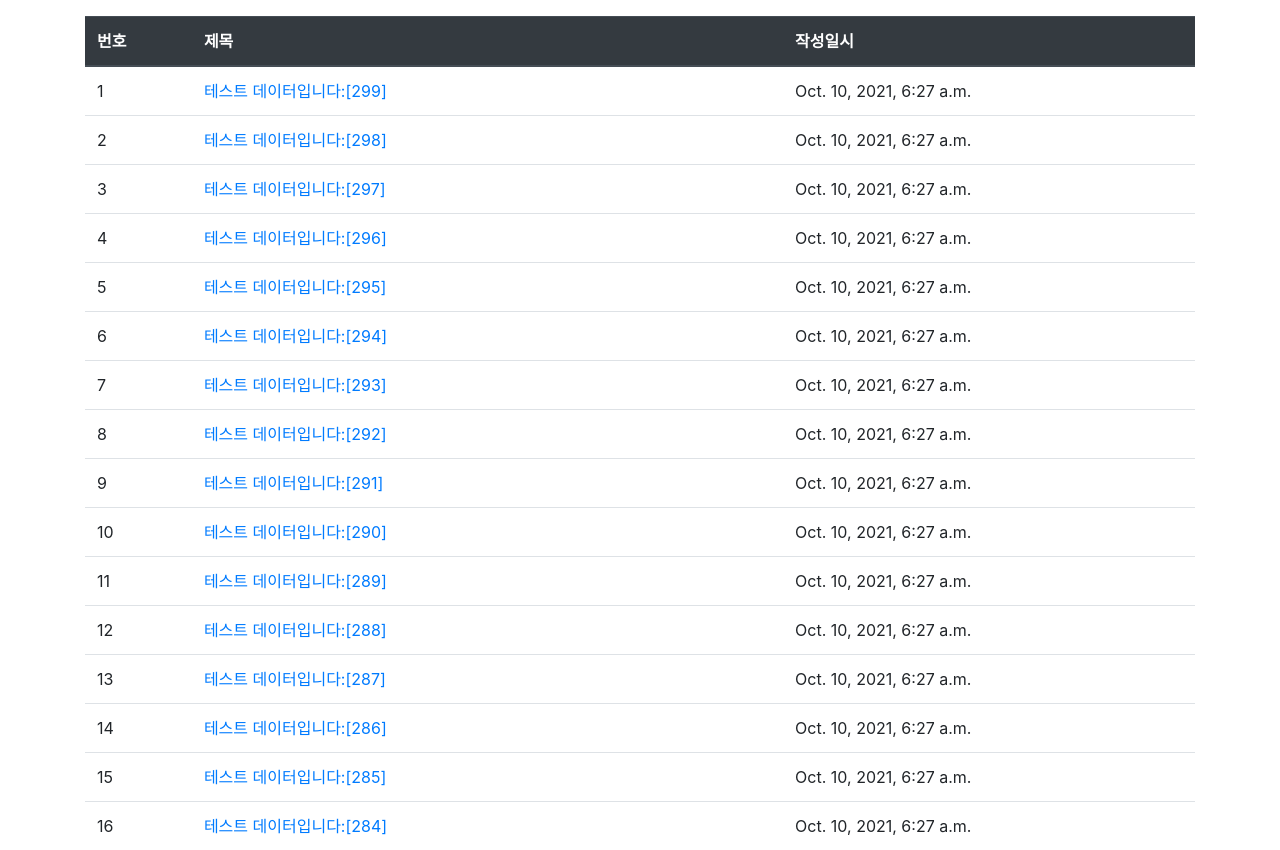
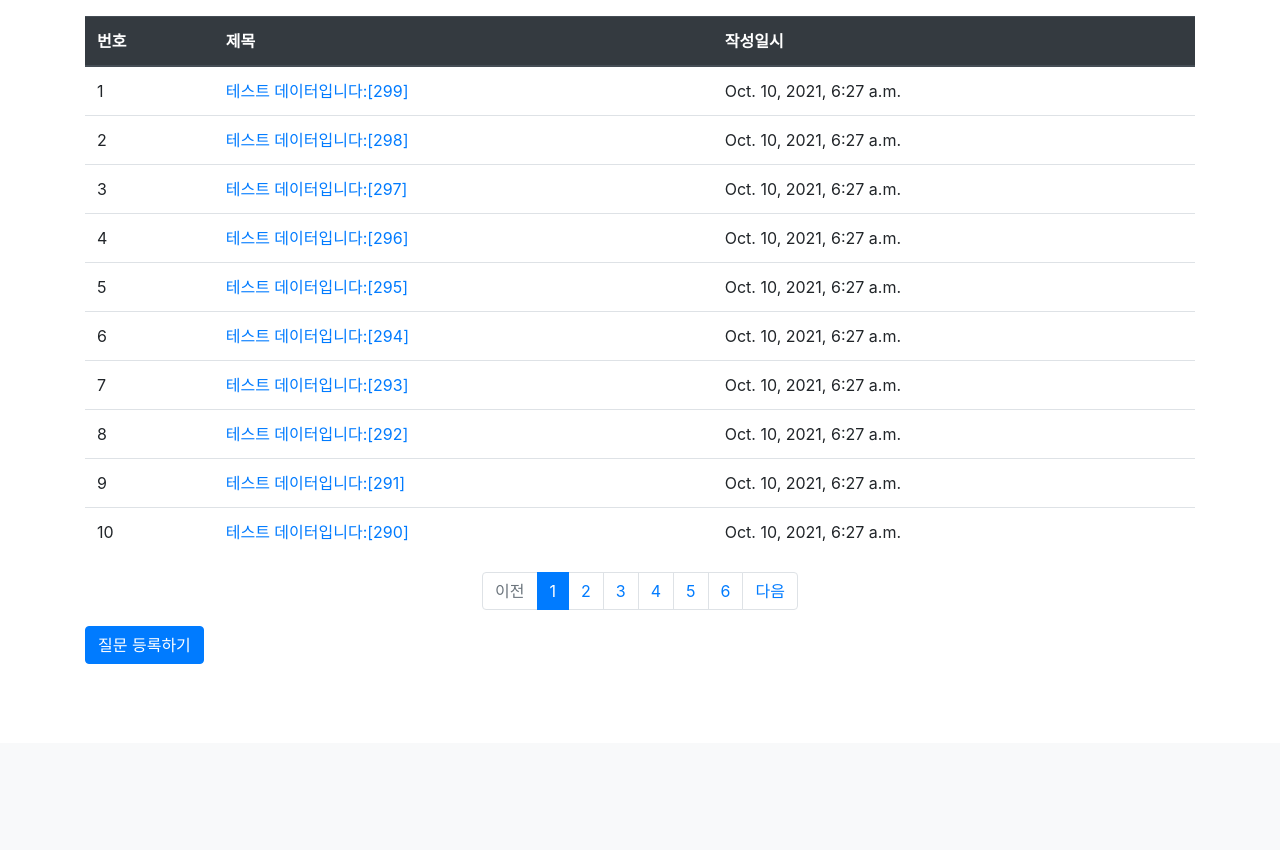
Before and after one commit to T-WK/KMUSW-Web-Toy-Project, a Django app: page /pybo/ in a window 1280 px wide. Shown: the part 57-907 px from the top of the page. After the commit the page ends 721 px from the top, so only its background shows below. Run offline with Django 3.2, Linux system fonts and the light colour scheme; data comes from the database, SQL or seed files in the repository; both versions use the stored data as it was after the commit; some libraries are stand-ins or nearby versions.

Commit message:
paging 기능 구현

```diff
--- a/Django/project/mysite/pybo/views.py
+++ b/Django/project/mysite/pybo/views.py
@@ -1,16 +1,26 @@
+from django.core import paginator
 from django.shortcuts import render, get_object_or_404, redirect
 from django.utils import timezone
 from .models import Question, Answer
 from .forms import QuestionForm, AnswerForm
+from django.core.paginator import Paginator
 
 
 def index(request):
     '''
     pybo 목록 출력
     '''
+    # 입력 파라미터
+    page = request.GET.get('page', '1') # 페이지
 
+    # 조회
     question_list = Question.objects.order_by('-create_date')
-    context = {'question_list': question_list}
+
+    # 페이지 정리
+    paginator = Paginator(question_list, 10) # 페이지당 10개씩 보요주기
+    page_obj = paginator.get_page(page)
+
+    context = {'question_list': page_obj}
     return  render(request, 'pybo/question_list.html', context)
 
 def detail(request, question_id):
--- a/Django/project/mysite/templates/pybo/question_list.html
+++ b/Django/project/mysite/templates/pybo/question_list.html
@@ -27,6 +27,44 @@
         {% endif %}
         </tbody>
     </table>
+    <!-- 페이징처리 시작 -->
+    <ul class="pagination justify-content-center">
+        <!-- 이전페이지 -->
+        {% if question_list.has_previous %}
+        <li class="page-item">
+            <a class="page-link" href="?page={{ question_list.previous_page_number }}">이전</a>
+        </li>
+        {% else %}
+        <li class="page-item disabled">
+            <a class="page-link" tabindex="-1" aria-disabled="true" href="#">이전</a>
+        </li>
+        {% endif %}
+        <!-- 페이지리스트 -->
+        {% for page_number in question_list.paginator.page_range %}
+        {% if page_number >= question_list.number|add:-5 and page_number <= question_list.number|add:5 %}
+            {% if page_number == question_list.number %}
+            <li class="page-item active" aria-current="page">
+                <a class="page-link" href="?page={{ page_number }}">{{ page_number }}</a>
+            </li>
+            {% else %}
+            <li class="page-item">
+                <a class="page-link" href="?page={{ page_number }}">{{ page_number }}</a>
+            </li>
+            {% endif %}
+        {% endif %}
+        {% endfor %}
+        <!-- 다음페이지 -->
+        {% if question_list.has_next %}
+        <li class="page-item">
+            <a class="page-link" href="?page={{ question_list.next_page_number }}">다음</a>
+        </li>
+        {% else %}
+        <li class="page-item disabled">
+            <a class="page-link" tabindex="-1" aria-disabled="true" href="#">다음</a>
+        </li>
+        {% endif %}
+    </ul>
+    <!-- 페이징처리 끝 -->
     <a href="{% url 'pybo:question_create' %}" class="btn btn-primary">질문 등록하기</a>
 </div>
 {% endblock %}
```
Also changed, not shown: Django/project/mysite/db.sqlite3.
